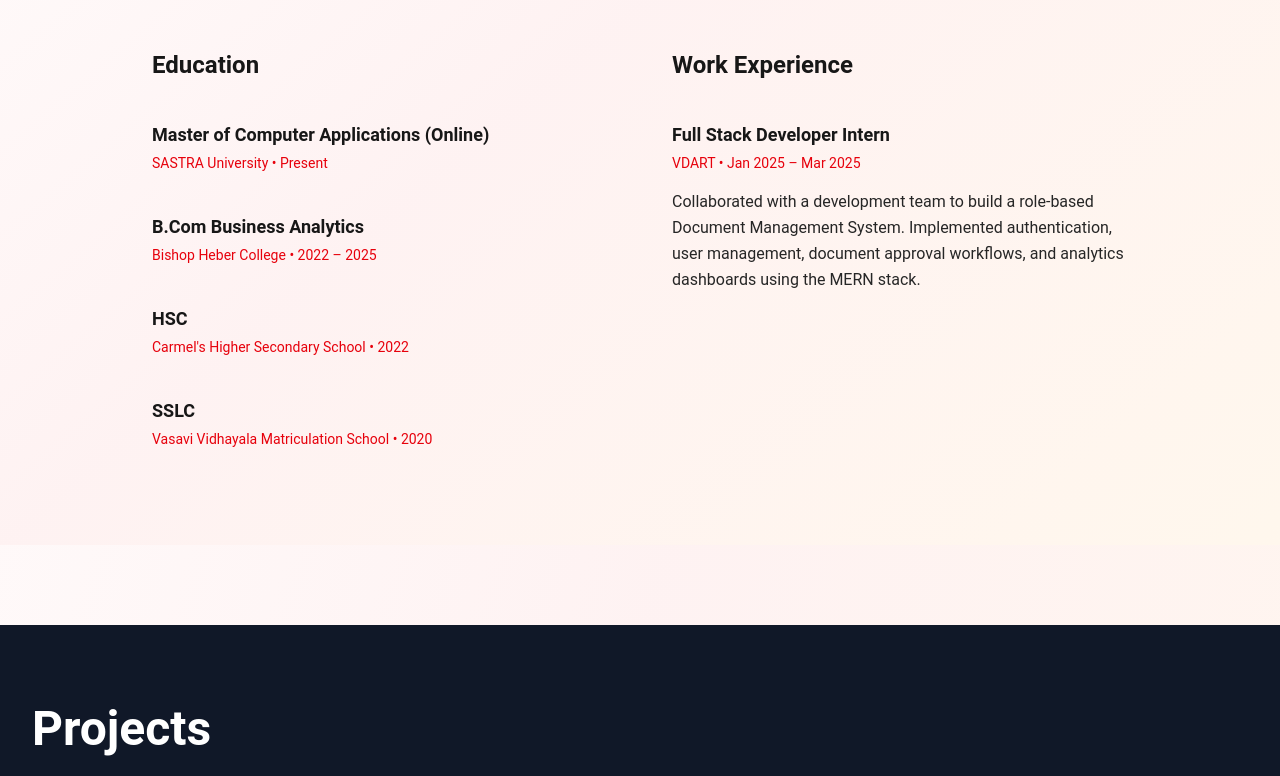
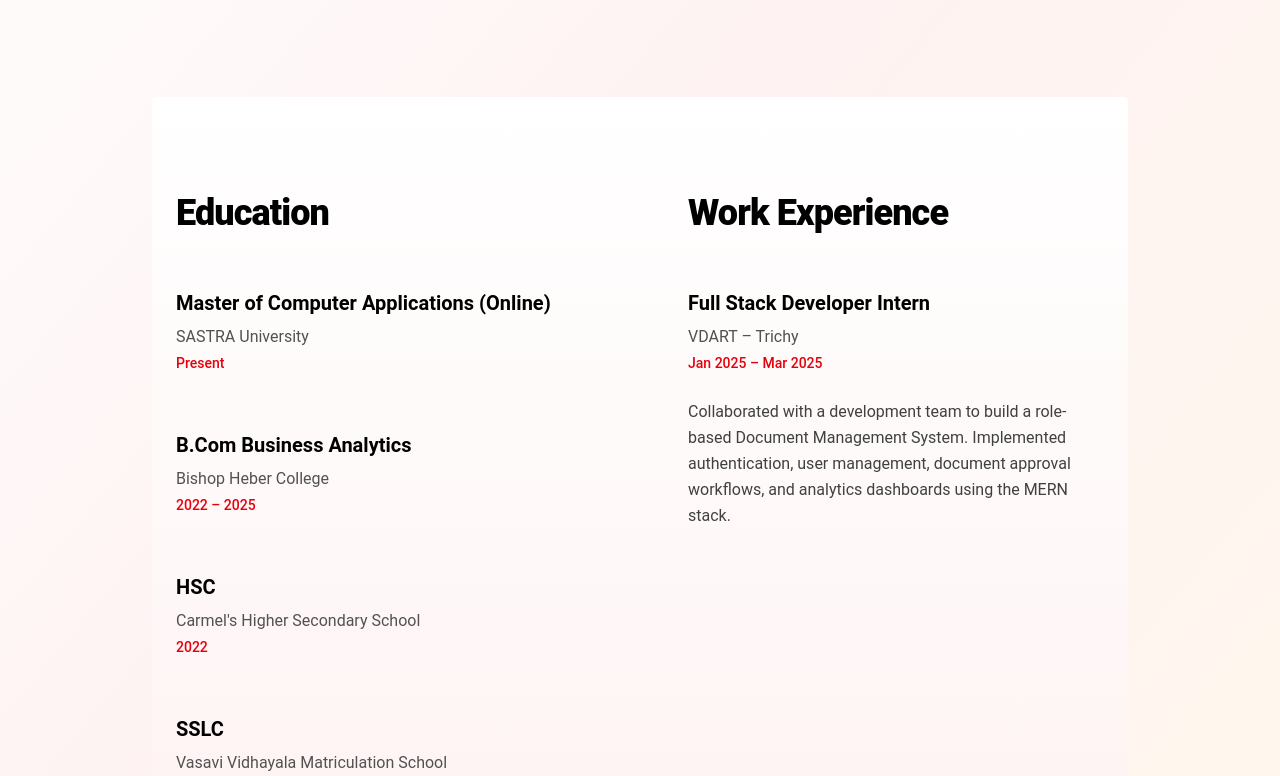
Before and after one commit to Skhari/my-portfolio, a React (Vite) app: page / in a window 1280 px wide. Shown: the part 1340-2116 px from the top of the page. Built offline with nearby package versions, Linux system fonts and the light colour scheme.

Commit message:
change the style of about page

```diff
--- a/src/components/sections/About.jsx
+++ b/src/components/sections/About.jsx
@@ -80,67 +80,82 @@
           </div>
         </div>
 
-        {/* Education & Experience */}
-        {/* Education & Experience */}
-        {/* Education & Experience */}
-        <div className="grid grid-cols-1 md:grid-cols-2 gap-16 mt-20">
+        <section className="mt-32 py-24 bg-gradient-to-b from-white to-red-50 rounded">
+          <div className="max-w-6xl mx-auto px-6">
+            <div className="grid grid-cols-1 md:grid-cols-2 gap-24">
               {/* Education */}
               <div>
-            <h3 className="text-2xl font-semibold mb-10 text-neutral-900">
+                <h3 className="text-4xl font-extrabold tracking-tight mb-14 text-black">
                   Education
                 </h3>
 
-            <div className="space-y-10">
+                <div className="space-y-14">
                   <div>
-                <h4 className="text-lg font-semibold text-neutral-900">
+                    <h4 className="text-xl font-semibold text-black">
                       Master of Computer Applications (Online)
                     </h4>
-                <p className="text-red-600 text-sm mt-1">
-                  SASTRA University • Present
+                    <p className="mt-2 text-base text-neutral-600">
+                      SASTRA University
                     </p>
+                    <span className="mt-1 inline-block text-sm font-medium text-red-600">
+                      Present
+                    </span>
                   </div>
 
                   <div>
-                <h4 className="text-lg font-semibold text-neutral-900">
+                    <h4 className="text-xl font-semibold text-black">
                       B.Com Business Analytics
                     </h4>
-                <p className="text-red-600 text-sm mt-1">
-                  Bishop Heber College • 2022 – 2025
+                    <p className="mt-2 text-base text-neutral-600">
+                      Bishop Heber College
                     </p>
+                    <span className="mt-1 inline-block text-sm font-medium text-red-600">
+                      2022 – 2025
+                    </span>
                   </div>
 
                   <div>
-                <h4 className="text-lg font-semibold text-neutral-900">HSC</h4>
-                <p className="text-red-600 text-sm mt-1">
-                  Carmel's Higher Secondary School • 2022
+                    <h4 className="text-xl font-semibold text-black">HSC</h4>
+                    <p className="mt-2 text-base text-neutral-600">
+                      Carmel's Higher Secondary School
                     </p>
+                    <span className="mt-1 inline-block text-sm font-medium text-red-600">
+                      2022
+                    </span>
                   </div>
 
                   <div>
-                <h4 className="text-lg font-semibold text-neutral-900">SSLC</h4>
-                <p className="text-red-600 text-sm mt-1">
-                  Vasavi Vidhayala Matriculation School • 2020
+                    <h4 className="text-xl font-semibold text-black">SSLC</h4>
+                    <p className="mt-2 text-base text-neutral-600">
+                      Vasavi Vidhayala Matriculation School
                     </p>
+                    <span className="mt-1 inline-block text-sm font-medium text-red-600">
+                      2020
+                    </span>
                   </div>
                 </div>
               </div>
 
               {/* Work Experience */}
               <div>
-            <h3 className="text-2xl font-semibold mb-10 text-neutral-900">
+                <h3 className="text-4xl font-extrabold tracking-tight mb-14 text-black">
                   Work Experience
                 </h3>
 
                 <div>
-              <h4 className="text-lg font-semibold text-neutral-900">
+                  <h4 className="text-xl font-semibold text-black">
                     Full Stack Developer Intern
                   </h4>
 
-              <p className="text-red-600 text-sm mt-1">
-                VDART • Jan 2025 – Mar 2025
+                  <p className="mt-2 text-base text-neutral-600">
+                    VDART – Trichy
                   </p>
 
-              <p className="mt-4 text-neutral-800 leading-relaxed">
+                  <span className="mt-1 inline-block text-sm font-medium text-red-600">
+                    Jan 2025 – Mar 2025
+                  </span>
+
+                  <p className="mt-6 text-base leading-relaxed text-neutral-700">
                     Collaborated with a development team to build a role-based
                     Document Management System. Implemented authentication, user
                     management, document approval workflows, and analytics
@@ -151,5 +166,7 @@
             </div>
           </div>
         </section>
+      </div>
+    </section>
   );
 };
```
Lines whose indentation alone changed are shown as unchanged.
